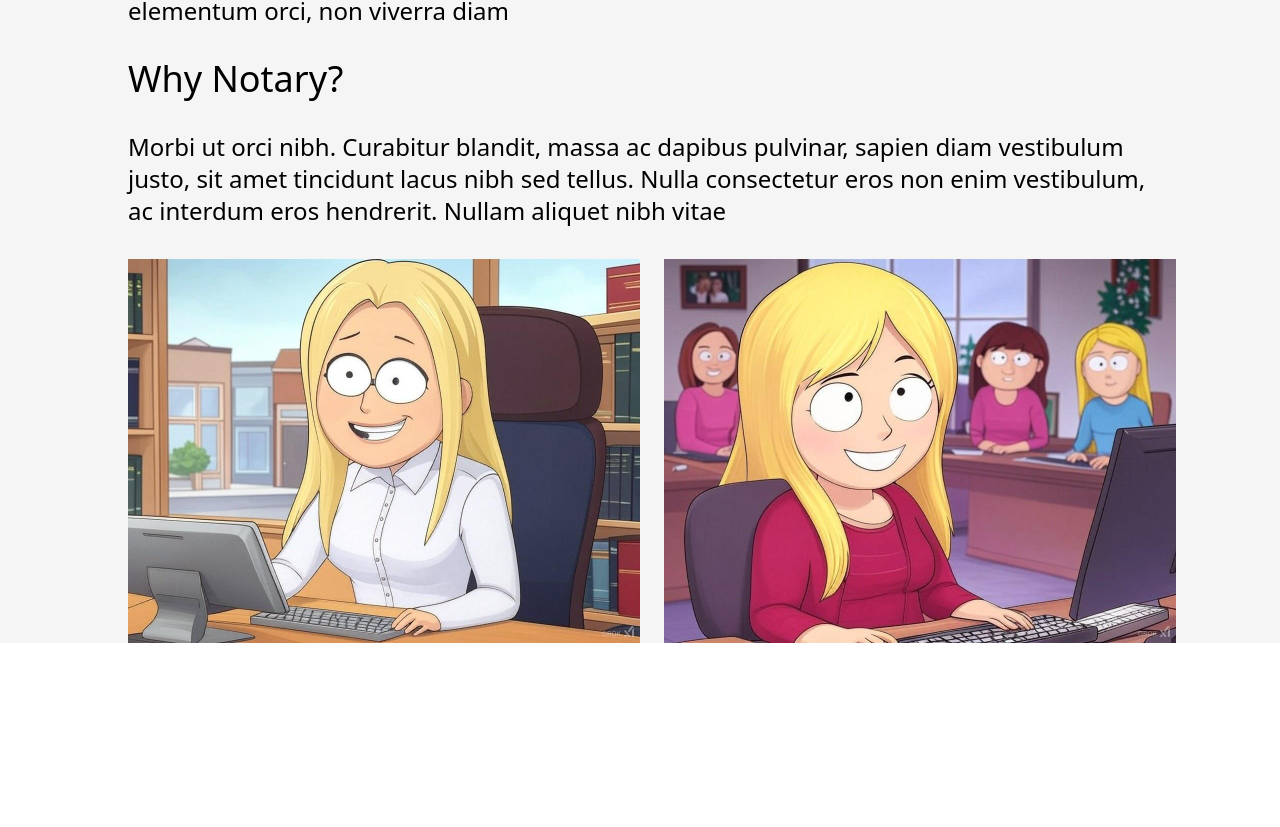
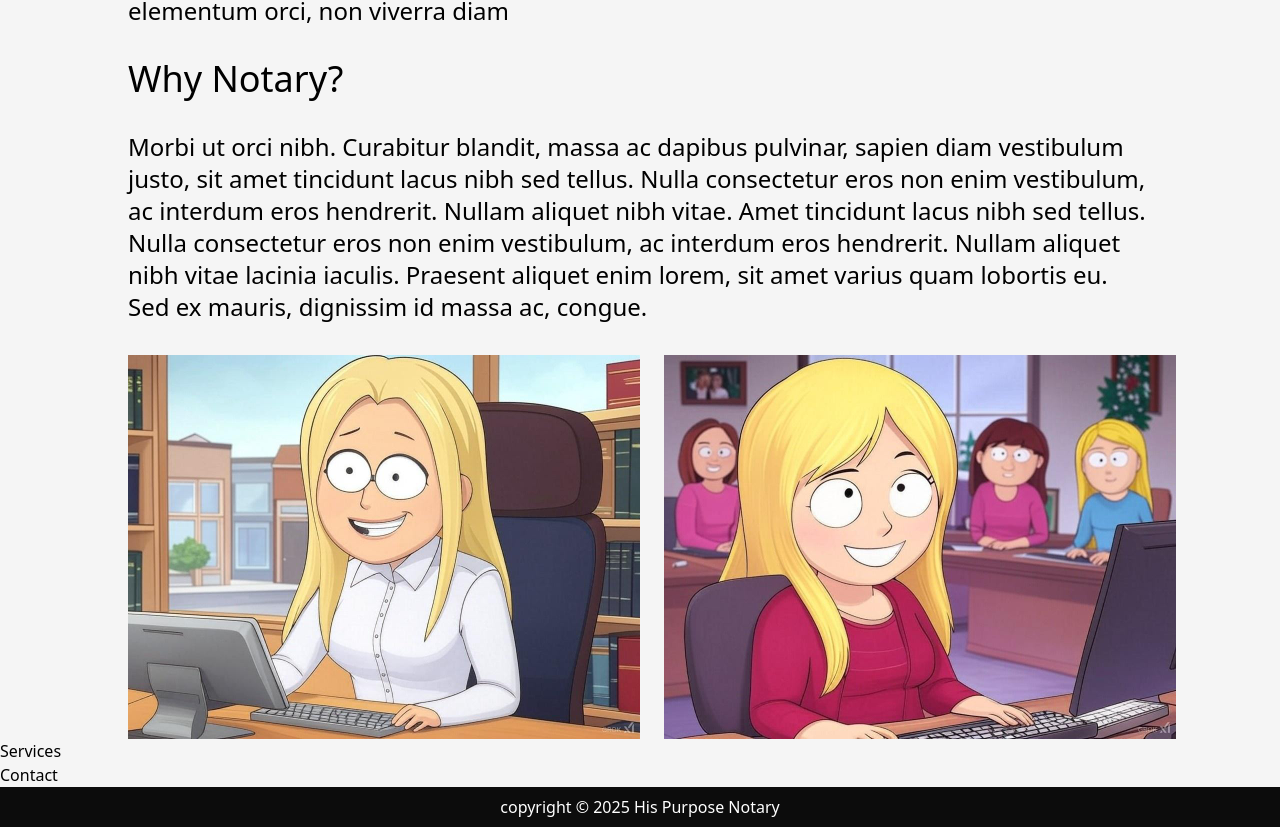
Before and after one commit to For-His-Purpose-Notary/his-purpose-notary, a React (Vite) app: page / in a window 1280 px wide. Shown: the part 349-1176 px from the top of the page. Before the commit the page ends 992 px from the top, so only its background shows below. Built offline with nearby package versions, Linux system fonts and the light colour scheme.

Commit message:
update styles and add new nav item

```diff
--- a/src/App.jsx
+++ b/src/App.jsx
@@ -1,5 +1,8 @@
 import Home from "./components/Home";
 import About from "./components/About";
+import Services from "./components/Services";
+import Contact from "./components/Contact";
+import Footer from "./components/Footer";
 import "./App.css";
 
 function App() {
@@ -8,6 +11,9 @@ function App() {
       <main className="font-thin font-sans bg-neutral-100">
         <Home />
         <About />
+        <Services />
+        <Contact />
+        <Footer />
       </main>
     </>
   );
--- a/src/components/About.jsx
+++ b/src/components/About.jsx
@@ -13,7 +13,9 @@ export default function About() {
   const whyNotary = [
     `Morbi ut orci nibh. Curabitur blandit, massa ac dapibus pulvinar, sapien diam vestibulum justo,
      sit amet tincidunt lacus nibh sed tellus. Nulla consectetur eros non enim vestibulum, ac interdum
-     eros hendrerit. Nullam aliquet nibh vitae`,
+     eros hendrerit. Nullam aliquet nibh vitae. Amet tincidunt lacus nibh sed tellus. Nulla consectetur eros non enim vestibulum, ac interdum
+     eros hendrerit. Nullam aliquet nibh vitae lacinia iaculis. Praesent aliquet enim lorem, sit amet
+      varius quam lobortis eu. Sed ex mauris, dignissim id massa ac, congue. `,
   ];
   return (
     <section className="flex flex-col justify-center items-center mt-10 lg:mt-20">
--- /dev/null
+++ b/src/components/Footer.jsx
@@ -0,0 +1,7 @@
+export default function Footer() {
+  return (
+    <footer className="bg-black/95  p-2 text-white text-center">
+      copyright © 2025 His Purpose Notary
+    </footer>
+  );
+}
--- /dev/null
+++ b/src/components/FrequentAskedQuestions.jsx
@@ -0,0 +1,3 @@
+export default function FrequentAskedQuestions() {
+  return <div>FrequentAskedQuestions</div>;
+}
--- a/src/components/Header.jsx
+++ b/src/components/Header.jsx
@@ -6,6 +6,7 @@ export default function Header() {
     { section: "About", id: 1 },
     { section: "Services", id: 2 },
     { section: "Testimonials", id: 3 },
+    { section: "Q&A", id: 4 },
     { section: "Contact", id: 4 },
   ];
 
@@ -49,7 +50,7 @@ export default function Header() {
         </nav>
       )}
 
-      {/* Always Visible for Large Screens */}
+      {/* Visible for Large Screens */}
       <nav
         className="hidden lg:flex lg:flex-row lg:gap-8 lg:items-center lg:ml-auto"
         aria-label="Main navigation"
--- a/src/components/Hero.jsx
+++ b/src/components/Hero.jsx
@@ -3,7 +3,7 @@ export default function Hero() {
     "Whatever you do, work at it with all your heart, as working for the Lord, not for human masters, since you know that you will receive an inheritance from the Lord as a reward. It is the Lord Christ you are serving.";
   const author = "Colossians 3:23-24";
   return (
-    <section className="flex flex-col justify-center items-center lg:items-start lg:ml-20 lg:mt-40 min-h-screen">
+    <section className="flex flex-col justify-center items-center lg:items-start lg:ml-20 lg:mt-20 min-h-screen">
       <section className="max-w-xs lg:max-w-3xl text-center flex flex-col gap-4">
         <img src="" alt="Logo" />
         <blockquote className="text-2xl md:text-3xl lg:text-3xl">
```
